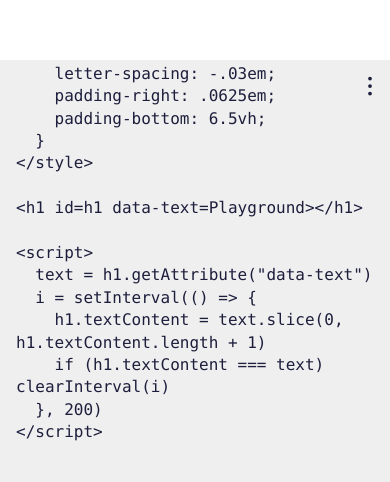
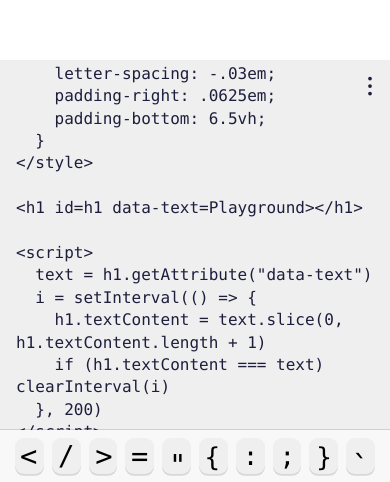
Before and after one commit to adamschwartz/playground, a plain HTML site: page index.html in a window 390 px wide. Shown: the part 362-844 px from the top of the page. Drawn offline with Linux system fonts and the light colour scheme.

Commit message:
add mobile keyboard for entering special chars

```diff
--- a/index.html
+++ b/index.html
@@ -18,12 +18,16 @@
   html {
     --color-rgb: 29, 30, 60;
     --background-color-rgb: 239, 239, 239;
+    --mobile-keyboard-panel-rgb: 248, 248, 248;
     --accent-color-rgb: 74, 76, 105;
+    --shadow-color-rgb: var(--color-rgb);
   }
 
   html[data-theme="dark"] {
     --color-rgb: 239, 239, 239;
     --background-color-rgb: 22, 22, 24;
+    --mobile-keyboard-panel-rgb: 45, 45, 47;
+    --shadow-color-rgb: 0, 0, 0;
   }
 
   html {
@@ -37,6 +41,7 @@
 
     --color: rgb(var(--color-rgb));
     --background-color: rgb(var(--background-color-rgb));
+    --mobile-keyboard-panel: rgb(var(--mobile-keyboard-panel-rgb));
     --accent-color: rgb(var(--accent-color-rgb));
     --focus-color-rgb: var(--accent-color-rgb);
     --focus-color: rgba(var(--focus-color-rgb), .4);
@@ -74,6 +79,7 @@
     height: 100%;
     width: 100%;
     margin: 0;
+    overflow: hidden;
   }
 
   .Playground--editor,
@@ -280,6 +286,10 @@
     background: rgba(var(--color-rgb), .1);
   }
 
+  .Playground--mobile-extended-keyboard {
+    display: none;
+  }
+
   @media (max-width: 768px) {
     .Playground--editor,
     .Playground--preview {
@@ -308,6 +318,69 @@
       height: fit-content;
       right: 2em;
     }
+
+    .Playground--mobile-extended-keyboard {
+      position: fixed;
+      display: flex;
+      width: 100%;
+      bottom: 0;
+      /* For debugging */
+      /* bottom: 32.8%; */
+      left: 0;
+      right: 0;
+      background: var(--mobile-keyboard-panel);
+      --shadow-opacity: .15;
+      box-shadow: 0 -1px rgba(var(--shadow-color-rgb), var(--shadow-opacity));
+
+      .Playground--mobile-extended-keyboard-inner {
+        display: flex;
+        gap: .5em;
+        padding: .5em;
+        overflow-x: auto;
+        margin: 0 auto;
+      }
+
+      [data-theme="dark"] & {
+        --shadow-opacity: .5;
+      }
+
+      button {
+        position: relative;
+        font-size: 2.25em;
+        display: inline-block;
+        width: .8em;
+        min-width: .7em;
+        height: 1em;
+        text-align: center;
+        font-family: var(--monospace-font-family);
+        overflow: hidden;
+        background: var(--background-color);
+        border: 0;
+        border-radius: .25em;
+        --height-3d: .05em;
+        box-shadow: 0 var(--height-3d) rgba(var(--shadow-color-rgb), .15);
+        -webkit-tap-highlight-color: transparent;
+        tap-highlight-color: transparent;
+
+        &:active {
+          box-shadow: inset 0 0 0 999em rgba(var(--shadow-color-rgb), .05);
+          translate: 0 var(--height-3d);
+        }
+
+        span {
+          position: absolute;
+          inset: -1em;
+          margin: auto;
+          width: 1.25em;
+          height: 1.25em;
+          text-align: center;
+          line-height: 1.2;
+          translate: calc(var(--x) * .01em) calc(var(--y) * .01em);
+          scale: calc(.8 * var(--s, 1));
+          pointer-events: none;
+        }
+      }
+    }
   }
 </style>
 
@@ -326,6 +399,21 @@
 </div>
 
 <div class="Playground--preview" data-js-playground></div>
+
+<div class="Playground--mobile-extended-keyboard" data-js-extended-keyboard>
+  <div class="Playground--mobile-extended-keyboard-inner">
+    <button><span style="--x:-2;--y:0;"><</span></button>
+    <button><span style="--x:-.5;--y:0;--s:.95">/</span></button>
+    <button><span style="--x:1;--y:0;">></span></button>
+    <button><span style="--x:.5;--y:2;">=</span></button>
+    <button><span style="--x:3;--y:25;">"</span></button>
+    <button><span style="--x:-3;--y:3;--s:.9">{</span></button>
+    <button><span style="--x:.5;--y:0;--s:.9">:</span></button>
+    <button><span style="--x:2;--y:0;--s:.9">;</span></button>
+    <button><span style="--x:1.8;--y:3;--s:.9">}</span></button>
+    <button><span style="--x:0;--y:30;--s:1.05">`</span></button>
+  </div>
+</div>
 
 <script>
   class UndoHistory {
@@ -418,6 +506,7 @@
   const startersEl = document.querySelector('[data-starters]')
   const startersListEl = document.querySelector('[data-starters-list]')
   const playgroundEl = document.querySelector('[data-js-playground]')
+  const extendedKeyboardEl = document.querySelector('[data-js-extended-keyboard]')
 
   const textHistory = new UndoHistory()
 
@@ -904,4 +993,28 @@
 
   pushToHistory()
   update()
+
+  extendedKeyboardEl.addEventListener('click', event => {
+    if (event.target.tagName !== 'BUTTON') {
+      event.preventDefault()
+      return inputEl.focus()
+    }
+
+    const value = inputEl.value
+    const start = inputEl.selectionStart// || inputEl.length
+    const end = inputEl.selectionEnd// || start
+
+    const beforeSelection = value.substr(0, start)
+    const selectedText = value.substr(start, end - start)
+    const afterSelection = value.substr(end)
+
+    const char = event.target.textContent
+    const newValue = beforeSelection + char + afterSelection
+    const newSelection = beforeSelection.length + 1
+
+    inputEl.value = newValue
+    inputEl.selectionStart = newSelection
+    inputEl.selectionEnd = newSelection
+    inputEl.focus()
+  })
 </script>
```
